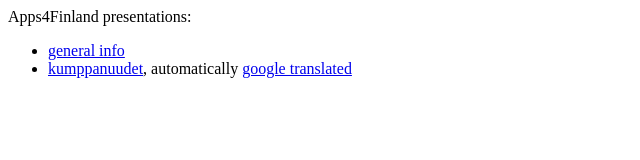
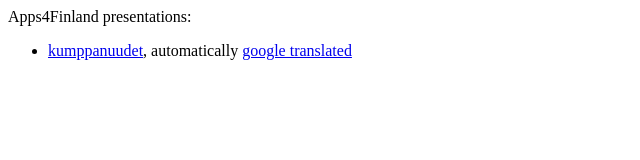
Before and after one commit to apps4finland/presentations, a plain HTML site: page index.html in a window 1280 px wide. Shown: the whole page, without its empty margins (0-640 px from the left). Drawn offline with Linux system fonts and the light colour scheme.

Commit message:
Linkit vanhaan ennakkoinfo-presikseen pois
Nämä muokkaukset unohtuivat äskeisestä päivityksestä.

```diff
--- a/index.html
+++ b/index.html
@@ -1,6 +1,5 @@
 Apps4Finland presentations:
 
 <ul>
-	<li><a href="info/">general info</a></li>
 	<li><a href="kumppanuudet/">kumppanuudet</a>, automatically <a href="http://translate.google.com/translate?sl=fi&tl=en&js=n&prev=_t&hl=fi&ie=UTF-8&eotf=1&u=http%3A%2F%2Fapps4finland.github.io%2Fpresentations%2Fkumppanuudet%2F&act=url">google translated</a></li>
 </ul>
```
Also changed, not shown: README.md.
